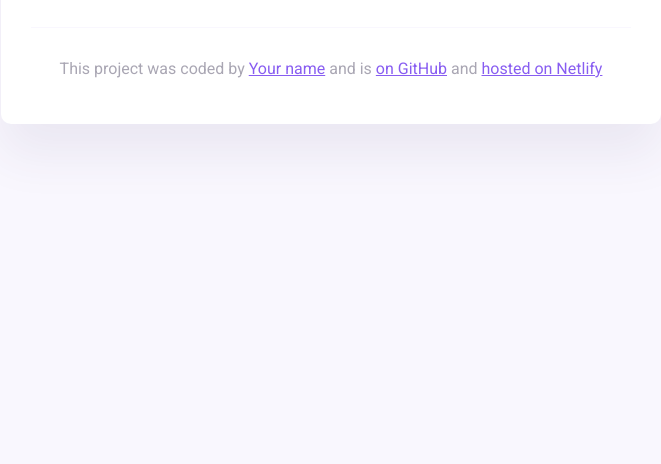
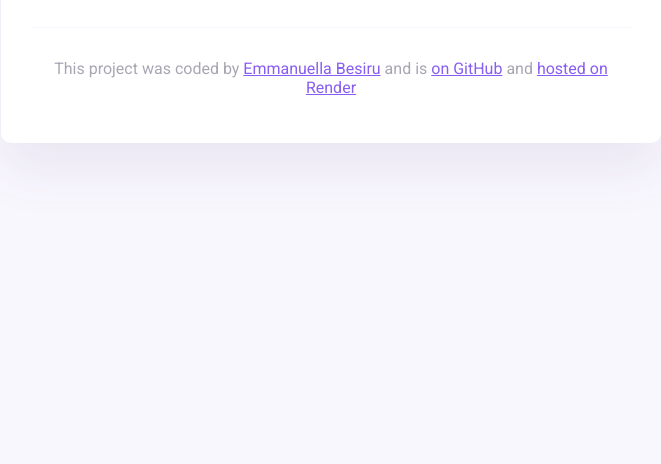
Before and after one commit to EllaBEE02/myweatherappcopy, a website built with Parcel: page main/index.html in a window 1280 px wide. Shown: the part 336-800 px from the top of the page, without its empty margins (309-970 px from the left). Built offline with nearby package versions, Linux system fonts and the light colour scheme.

Commit message:
Update on html with footer links

```diff
--- a/main/index.html
+++ b/main/index.html
@@ -47,9 +47,20 @@
       <footer>
         <p>
           This project was coded by
-          <a href="#" target="_blank">Your name</a> and is
-          <a href="#" target="_blank"> on GitHub</a> and
-          <a href="#" target="_blank">hosted on Netlify</a>
+          <a href="https://github.com/EllaBEE02" target="_blank"
+            >Emmanuella Besiru</a
+          >
+          and is
+          <a
+            href="https://github.com/EllaBEE02/myweatherappcopy"
+            target="_blank"
+          >
+            on GitHub</a
+          >
+          and
+          <a href="https://dashboard.render.com/" target="_blank"
+            >hosted on Render</a
+          >
         </p>
       </footer>
     </div>
```
